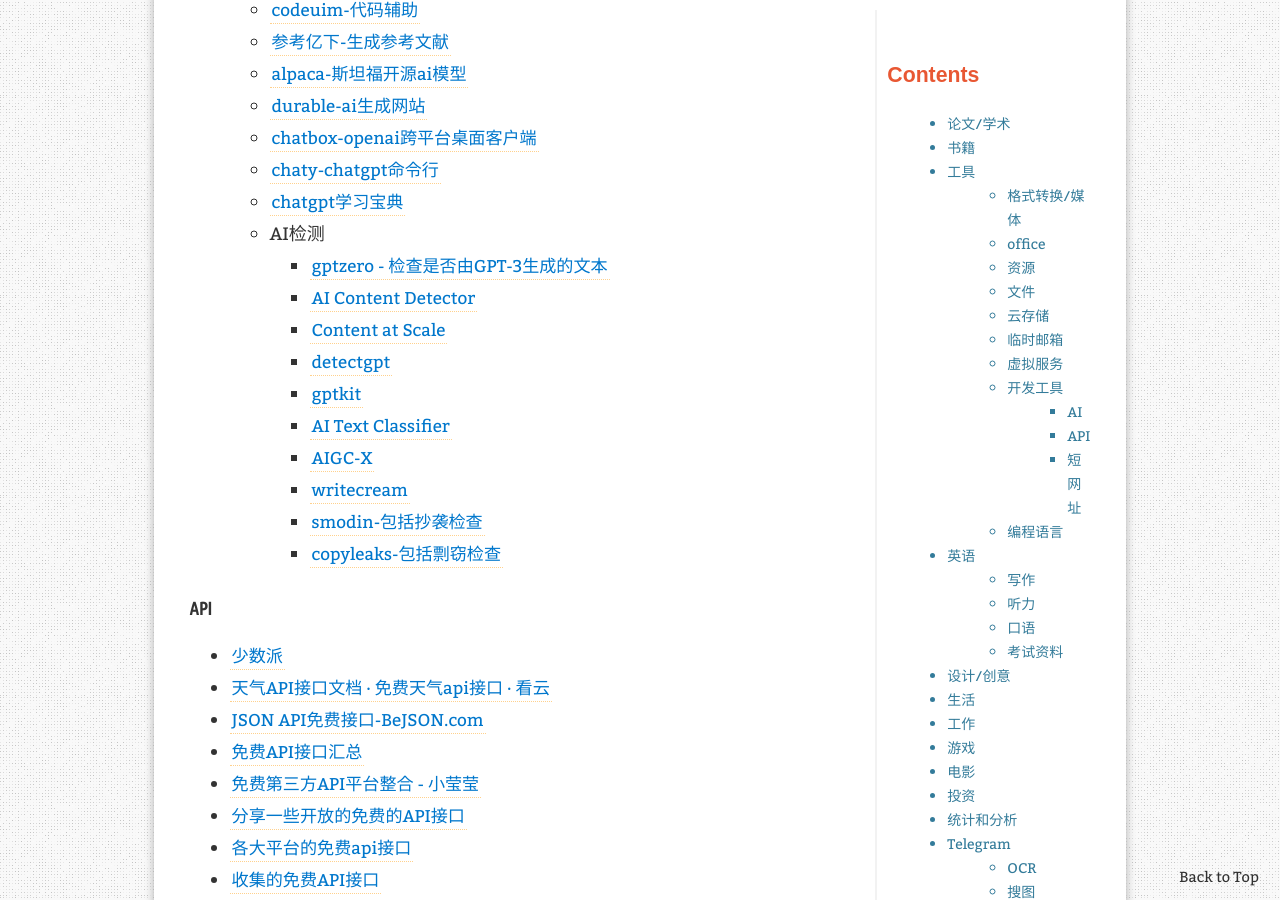
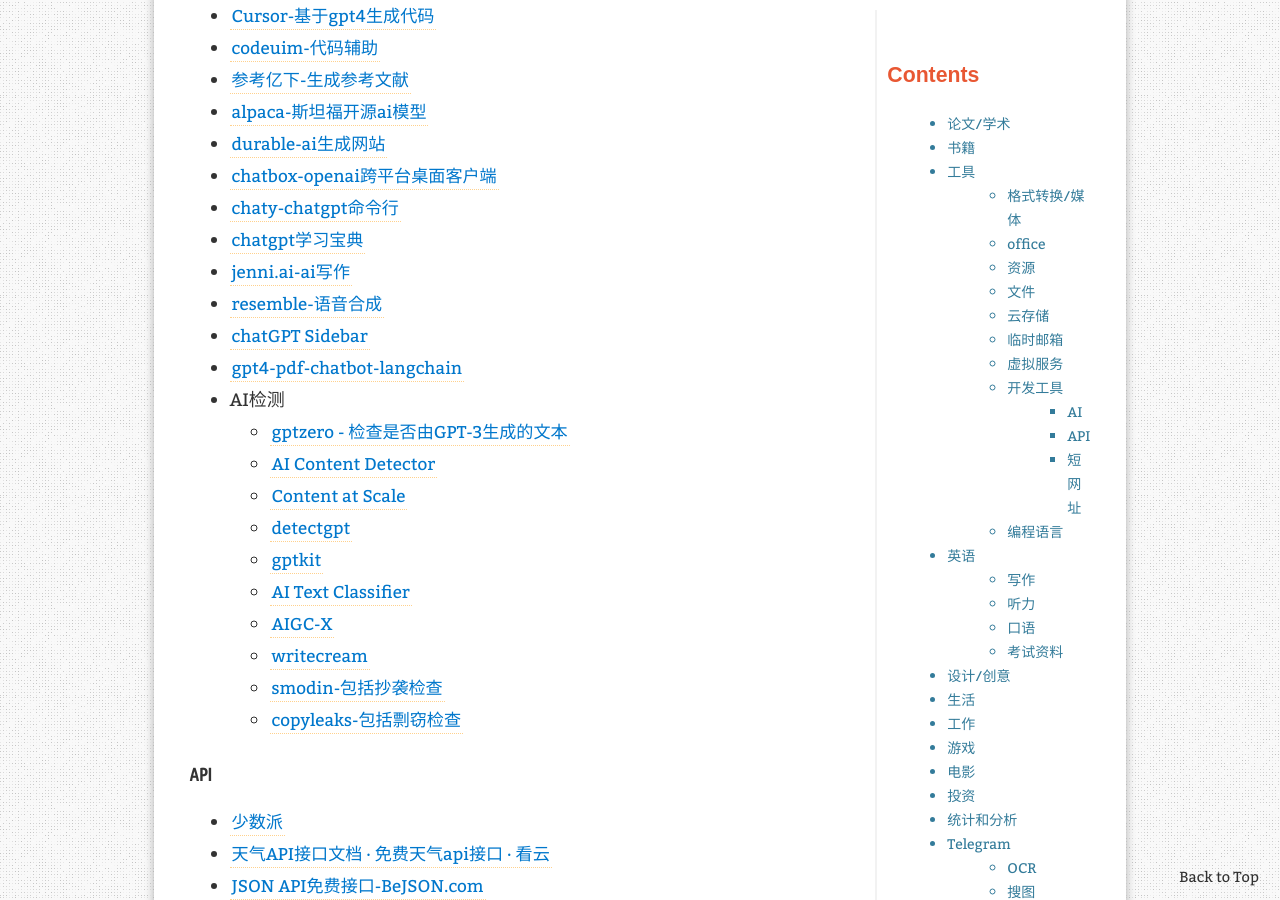
Before and after one commit to ElmTran/ElmTran.github.io, a Jekyll site: the page built from _posts/2022-09-03-awesome-tools.md, in a window 1280 px wide and 900 px high, scrolled down 11503 px. Built offline with Jekyll 4.4.1, drawn with Linux system fonts in a browser that asks for light colours; comment, search, counter and statistics services are not loaded.

Commit message:
update _posts/awesome-tools.md

```diff
--- a/_posts/2022-09-03-awesome-tools.md
+++ b/_posts/2022-09-03-awesome-tools.md
@@ -9,6 +9,7 @@ redirect_from:
 ---
 
 ## 论文/学术
+
 - [数字图书馆。搜索书籍。免费下载书籍](https://zh.b-ok.cc/)
 
 - [SCI-Hub论文下载可用网址链接（实时更新） - YoviSun工具集](https://tool.yovisun.com/scihub/)
@@ -184,8 +185,10 @@ redirect_from:
 - [老画报](http://www.laohuabao.com/index.html)
 
 - [浙江图书馆-连环画](http://wx.zhlhh.com/zhejianglib)
+
 ## 工具
 ### 格式转换/媒体
+
 - [Jpeg.io \| Convert any major image format into a highly optimized JPEG](https://www.jpeg.io/)
 
 - [在线图片压缩_视频转GIF软件_GIF裁剪合成工具-图贴士](https://www.tutieshi.com/)
@@ -255,6 +258,7 @@ redirect_from:
 - [便携软件管理](https://portableappk.com/)
 
 - [Microsoft-Activation-Scripts](https://github.com/massgravel/Microsoft-Activation-Scripts)
+
 ### 资源
 
 - [400 多个站点和资源库](https://iamjesushusbands.gumroad.com/l/resource-lib)
@@ -389,6 +393,7 @@ redirect_from:
 - [https://dropmail.me/en/](https://dropmail.me/en/)
 
 ### 虚拟服务
+
 - [在花商店](https://id.zaihuamall.com)
 
 - [清风阁](https://shop.owo233.xyz)
@@ -667,6 +675,14 @@ redirect_from:
   - [chaty-chatgpt命令行](https://github.com/cosin2077/chaty)
 
   - [chatgpt学习宝典](https://gpt.candobear.com/)
+
+  - [jenni.ai-ai写作](https://jenni.ai/)
+
+  - [resemble-语音合成](https://www.resemble.ai/)
+
+  - [chatGPT Sidebar](https://chrome.google.com/webstore/detail/chatgpt-sidebar-support-g/difoiogjjojoaoomphldepapgpbgkhkb)
+
+  - [gpt4-pdf-chatbot-langchain](https://github.com/mayooear/gpt4-pdf-chatbot-langchain)
 
   - AI检测
 
```
Also changed, not shown: other parts of _posts/2022-09-03-awesome-tools.md (+3 -0 lines).
